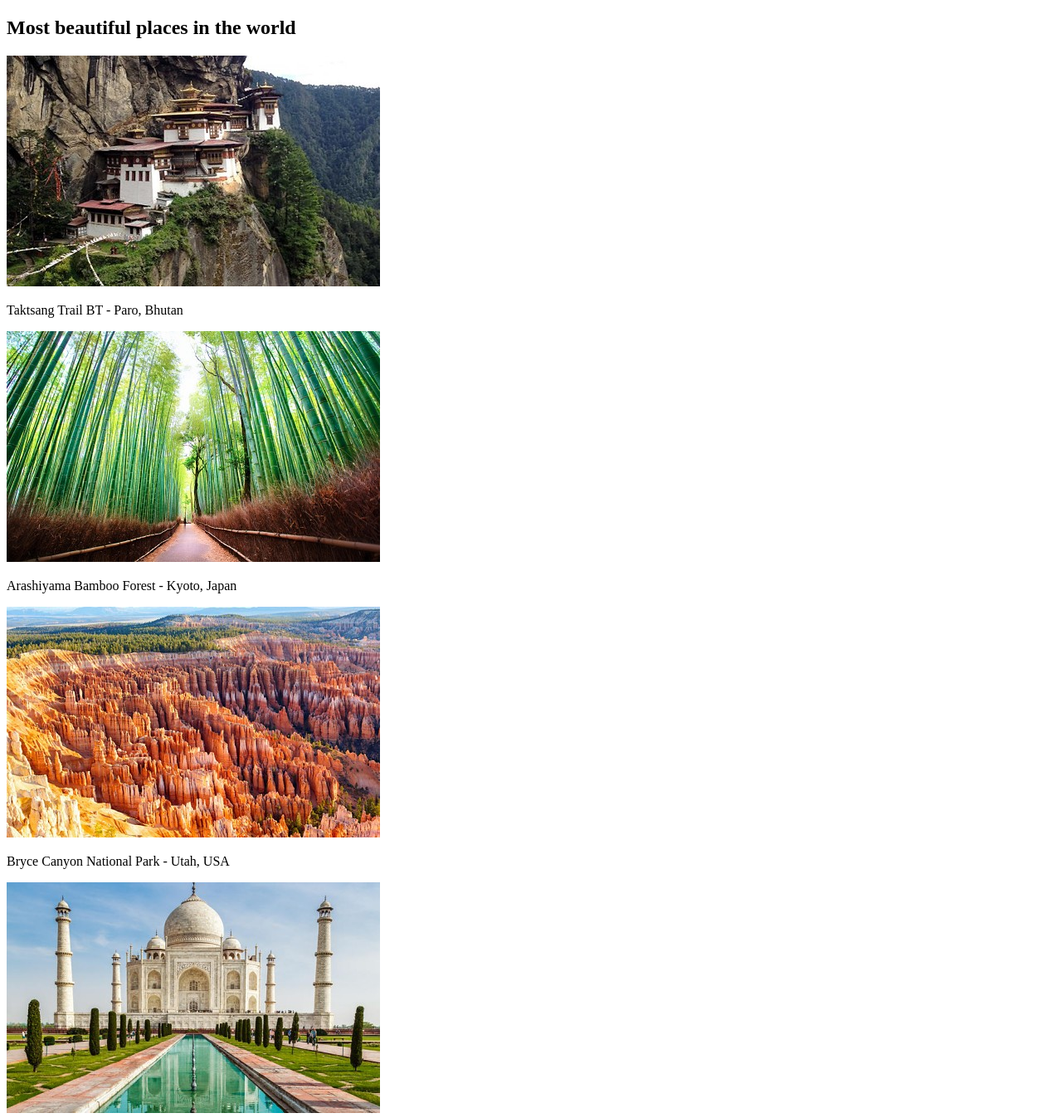
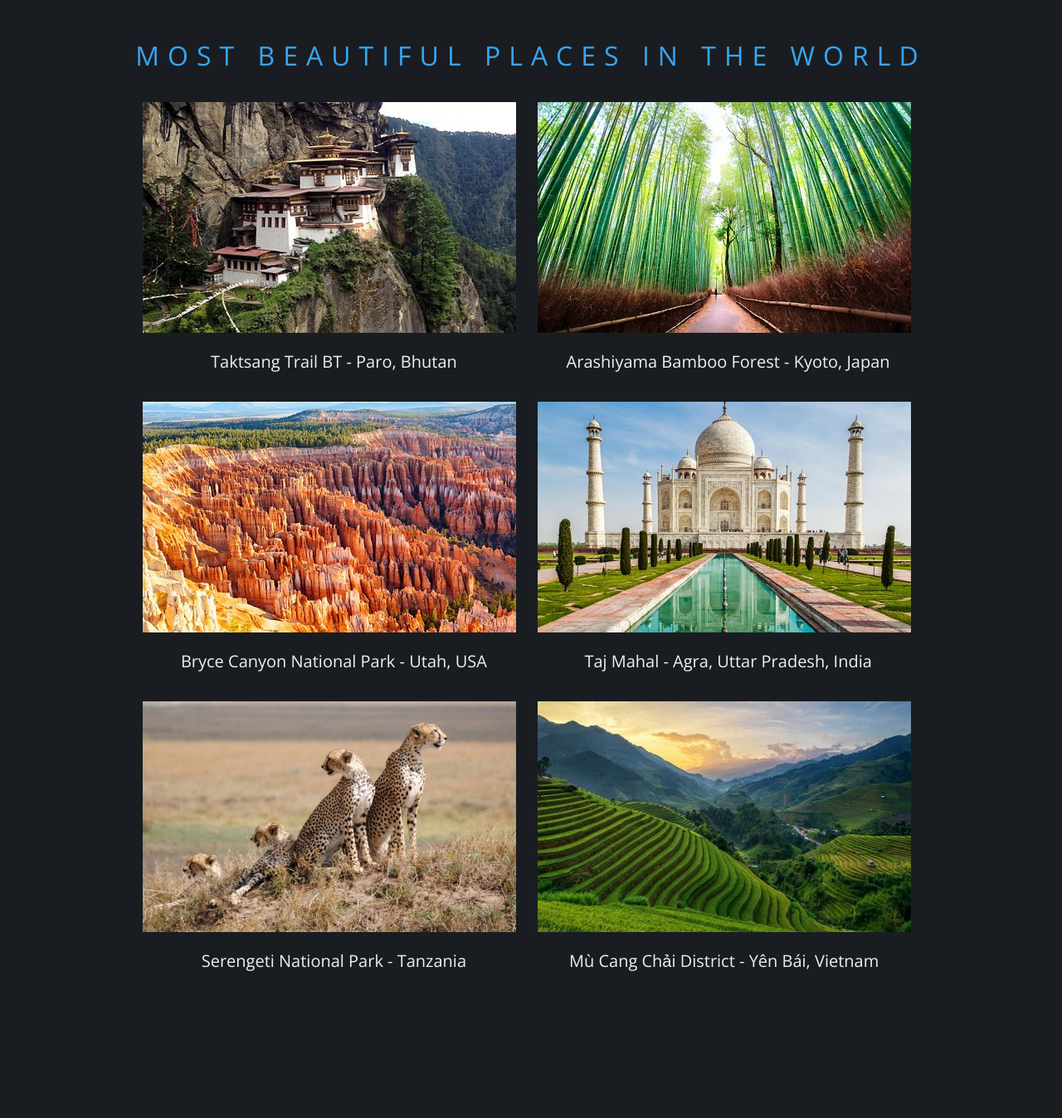
Before and after one commit to tarnowski-git/photo_gallery, a plain HTML site: page index.html in a window 1280 px wide. Shown: the top 1347 px of the page at 83% size. After the commit the page ends 1226 px from the top, so only its background shows below. Drawn offline with nearby package versions, Linux system fonts and the light colour scheme.

Commit message:
Add styles of body

```diff
--- a/index.html
+++ b/index.html
@@ -76,8 +76,7 @@
                                 />
                             </a>
                             <p>
-                                Mù Cang Chải District - Yên Bái Province, in the
-                                Northeast region of Vietnam
+                                Mù Cang Chải District - Yên Bái, Vietnam
                             </p>
                         </div>
                     </div>
--- a/main.css
+++ b/main.css
@@ -0,0 +1,80 @@
+body {
+    background-color: #191d21;
+    font-family: "Open Sans", sans-serif;
+    font-size: 20px;
+    color: #efefef;
+}
+
+a:link {
+    color: #ffffff;
+    text-decoration: none;
+}
+
+a:visited {
+    color: #ffffff;
+}
+
+a:hover {
+    color: #ffffff;
+}
+
+a:active {
+    color: #ffffff;
+}
+
+.container {
+    margin-left: auto;
+    margin-right: auto;
+    width: 1000px;
+    text-align: center;
+    padding: 0px;
+    margin-bottom: 25px;
+}
+
+.postcard {
+    display: inline-block;
+    width: 460px;
+    text-align: center;
+    padding: 5px;
+}
+
+.postcard p {
+    padding: 5px;
+    margin-top: 10px;
+}
+
+h1 {
+    font-size: 32px;
+    font-weight: 400;
+    color: #39a5f1;
+    margin-top: 45px;
+    margin-bottom: 30px;
+    letter-spacing: 10px;
+    text-transform: uppercase;
+}
+
+/* Hover effects */
+
+.photo1 {
+    width: 450px;
+}
+
+.photo2 {
+    width: 450px;
+}
+
+.photo3 {
+    width: 450px;
+}
+
+.photo4 {
+    width: 450px;
+}
+
+.photo5 {
+    width: 450px;
+}
+
+.photo6 {
+    width: 450px;
+}
```
